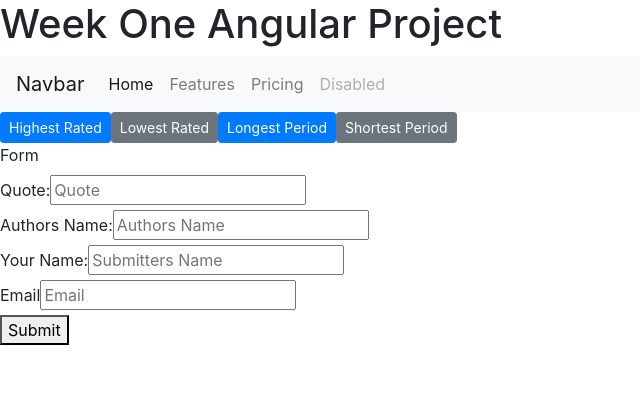
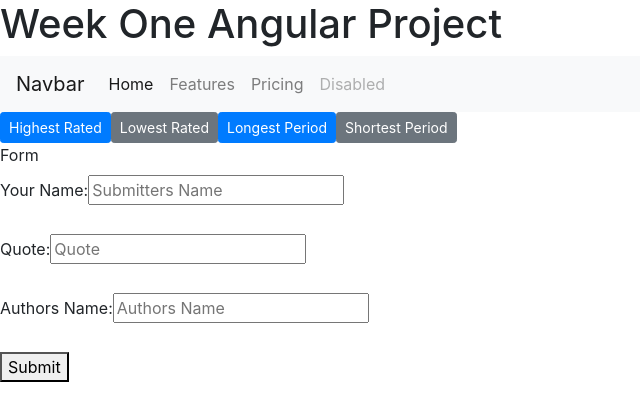
Before and after one commit to AlexWanyoike/DummyDontMind, an Angular app: page / in a window 1280 px wide. Shown: the top 420 px of the page, without its empty margins (0-640 px from the left). Built offline with nearby package versions, Linux system fonts and the light colour scheme.

Commit message:
Form Validation

```diff
--- a/src/app/app.component.html
+++ b/src/app/app.component.html
@@ -1,4 +1,4 @@
 <h1>{{title}}</h1>
-<app-blockform></app-blockform>
+<app-blockform ></app-blockform>
 
 <router-outlet></router-outlet>
--- a/src/app/blockform/blockform.component.html
+++ b/src/app/blockform/blockform.component.html
@@ -33,29 +33,23 @@
 
 <!---->
 
+
+
+<!---->
+
 <form action="">
     <label for="">Form</label>
     <div>
-        <div>
-            <label for="">Quote:</label>
-            <input type="text" placeholder="Quote" >
-        </div>
-        <div>
-            <label for="">Authors Name:</label>
-            <input type="text" placeholder="Authors Name">
-        </div>
-        <div>
-            <label for="">Your Name:</label>
-            <input type="text" placeholder="Submitters Name">
-        </div>
-        <div>
-            <label for="">Email</label>
-            <input type="Email" placeholder="Email">
-        </div>
-        <div>
-            <button type="submit">Submit</button>
-        </div>
-
+        <label for="">Your Name:</label>
+        <input type="text" placeholder="Submitters Name">
+        <br><br>
+        <label for="">Quote:</label>
+        <input type="text" placeholder="Quote" >
+        <br><br>
+        <label for="">Authors Name:</label>
+        <input type="text" placeholder="Authors Name">
+        <br><br>
+        <button type="submit">Submit</button>
     </div>
 
 </form>
--- a/src/app/blockform/blockform.component.ts
+++ b/src/app/blockform/blockform.component.ts
@@ -7,6 +7,14 @@ import { Component, OnInit } from '@angular/core';
 })
 export class BlockformComponent implements OnInit {
 
+  quotedetails = 'quoteinfo';
+
+  quoteinfo = {
+    name : "Alex",
+    age: "new",
+  };
+
+
 
   constructor() { }
 
```
